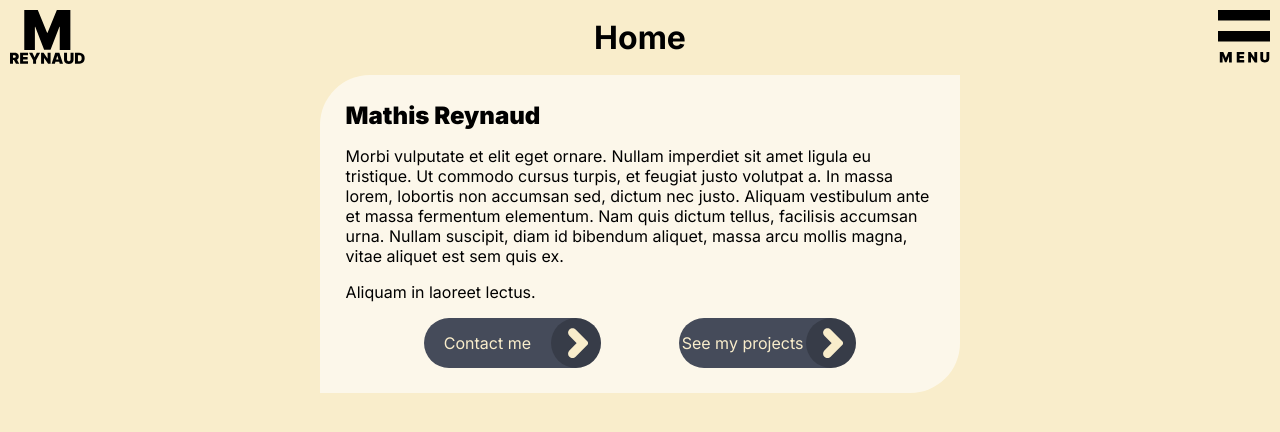
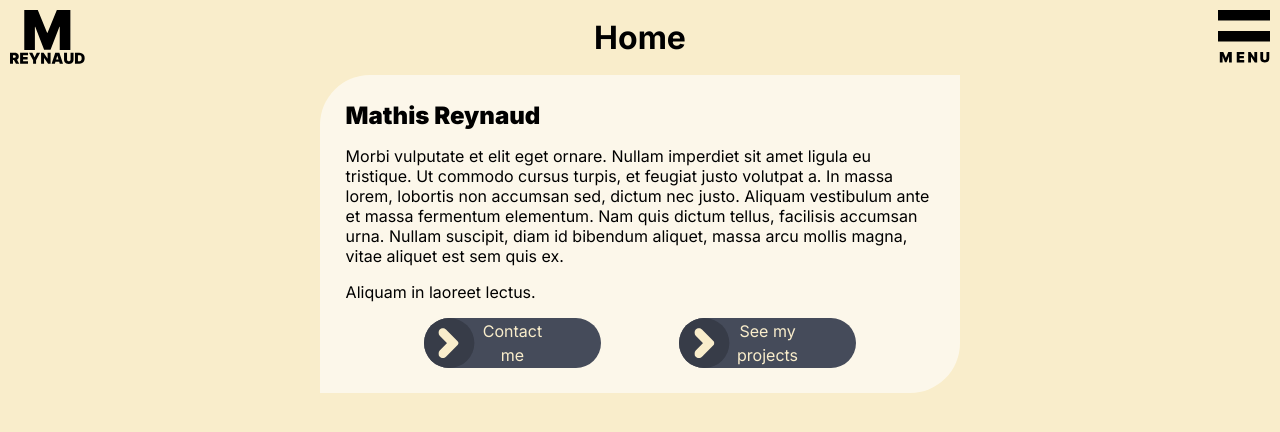
Before and after one commit to mreynaud42/my_showcase_website, a React (Vite) app: page / in a window 1280 px wide. Shown: the top 432 px of the page. Built offline with nearby package versions, Linux system fonts and the light colour scheme.

Commit message:
add transition on cta button

```diff
--- a/src/components/ButtonCTA.tsx
+++ b/src/components/ButtonCTA.tsx
@@ -10,12 +10,12 @@ type ButtonCtaType = {
 export default function ButtonCTA({ href, cta }: ButtonCtaType) {
     return (
         <a href={href} className="button-cta">
+            <span>
+                <Arrow />
+            </span>
             <div>
                 <p className="text-cta">{cta}</p>
             </div>
-            <span>
-                <Arrow />
-            </span>
         </a>
     );
 }
--- a/src/styles/buttonCTA.css
+++ b/src/styles/buttonCTA.css
@@ -1,62 +1,77 @@
-a.button-cta {
-    border-radius: 50px;
-
-    background-color: var(--secondary-color);
-    /* box-shadow: 0 2px black; */
-
-    display: flex;
-    align-items: center;
-}
-
-a.button-cta:hover {
-    filter: brightness(1.15);
-}
-
-a.button-cta:active {
-    /* background-color: aliceblue; */
-    /* box-shadow: 0 0; */
-    transform: translateY(2px);
-}
-
-
 div.me div.button {
-
     display: flex;
     justify-content: space-evenly;
     align-items: center;
 }
 
-div.button a {
+a.button-cta {
     width: 30%;
+    min-width: 150px;
+
+    height: 50px;
+    border-radius: 50px;
+
+    background-color: var(--secondary-color);
+
+    display: flex;
+    align-items: center;
+    flex-direction: row;
+
+    position: relative;
+    overflow: hidden;
 }
 
-div.button a div {
-    width: calc(100% - 50px);
+a.button-cta:active {
+    transform: translateY(2px);
+}
+
+a.button-cta span {
+    height: 100%;
+    width: 100%;
+    padding: 5px 15px;
+    border-radius: 50px;
+
+    background-color: var(--dark-secondary-color);
+
+    display: flex;
+    align-items: center;
+    justify-content: right;
+
+    position: absolute;
+
+    transform: translateX(calc(-100% + 50px));
+    transition: transform 0.5s ease;
+}
+
+a.button-cta:hover span {
+    transform: translateX(max(0%, calc(150px - 100%)));
+    transition: transform 0.5s ease;
+}
+
+a.button-cta span svg{
+    height: 30px;
+}
+
+a.button-cta div {
+    width: 100%;
+    margin: 0 50px;
 
     display: flex;
     align-items: center;
     justify-content: center;
 }
 
-div.button p.text-cta {
+a.button-cta p.text-cta {
+    width: 100%;
+    max-height: 3em;
+    line-height: 1.5;
     margin: 0;
+
     color: var(--primary-color);
+
+    overflow: hidden;
+    word-break: break-word;
+
+    text-align: center;
+    z-index: 1;
 }
-
-div.button span {
-    height: 50px;
-    width: 50px;
-    padding: 5px 3px 5px 7px;
-    border-radius: 50%;
-    border: 1px;
-
-    background-color: rgba(0, 0, 0, 0.2);
-
-    display: flex;
-    align-items: center;
-    justify-content: center;
-}
-
-div.button span svg{
-    height: 30px;
-}
```
